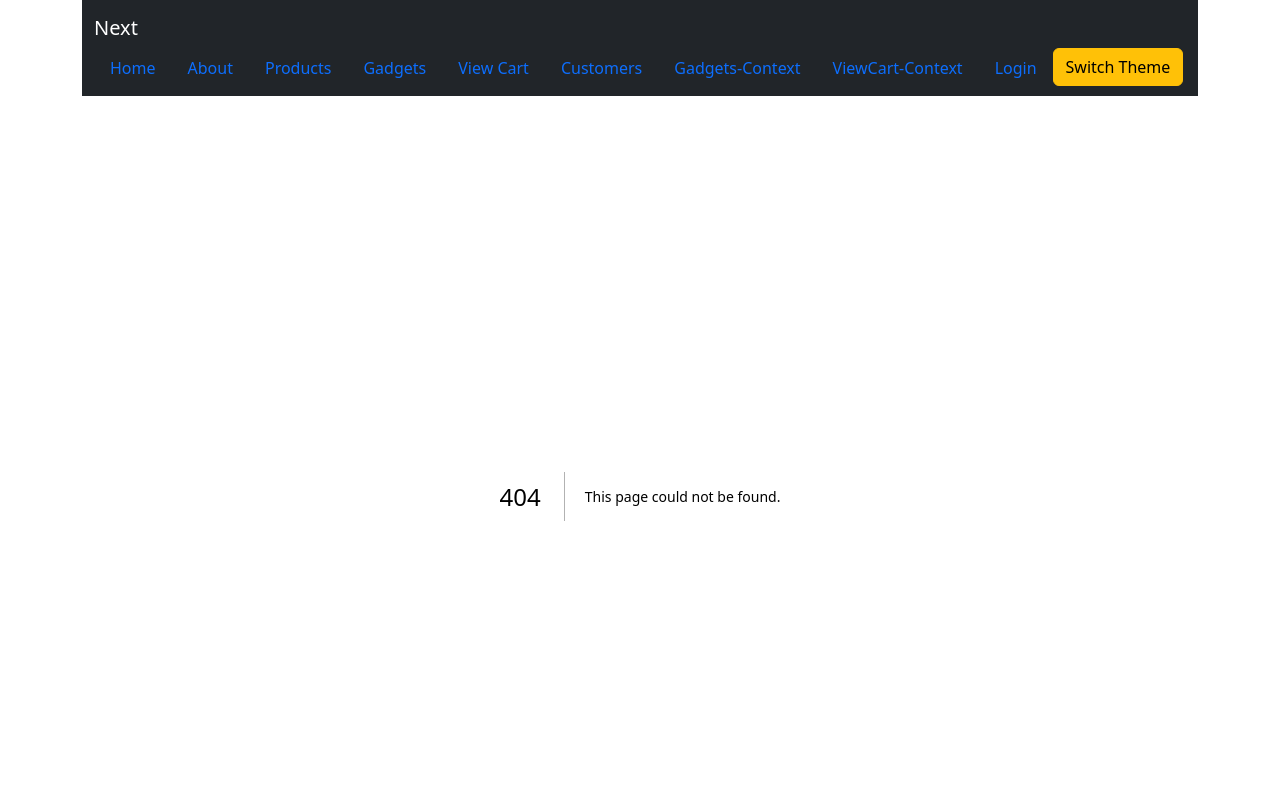
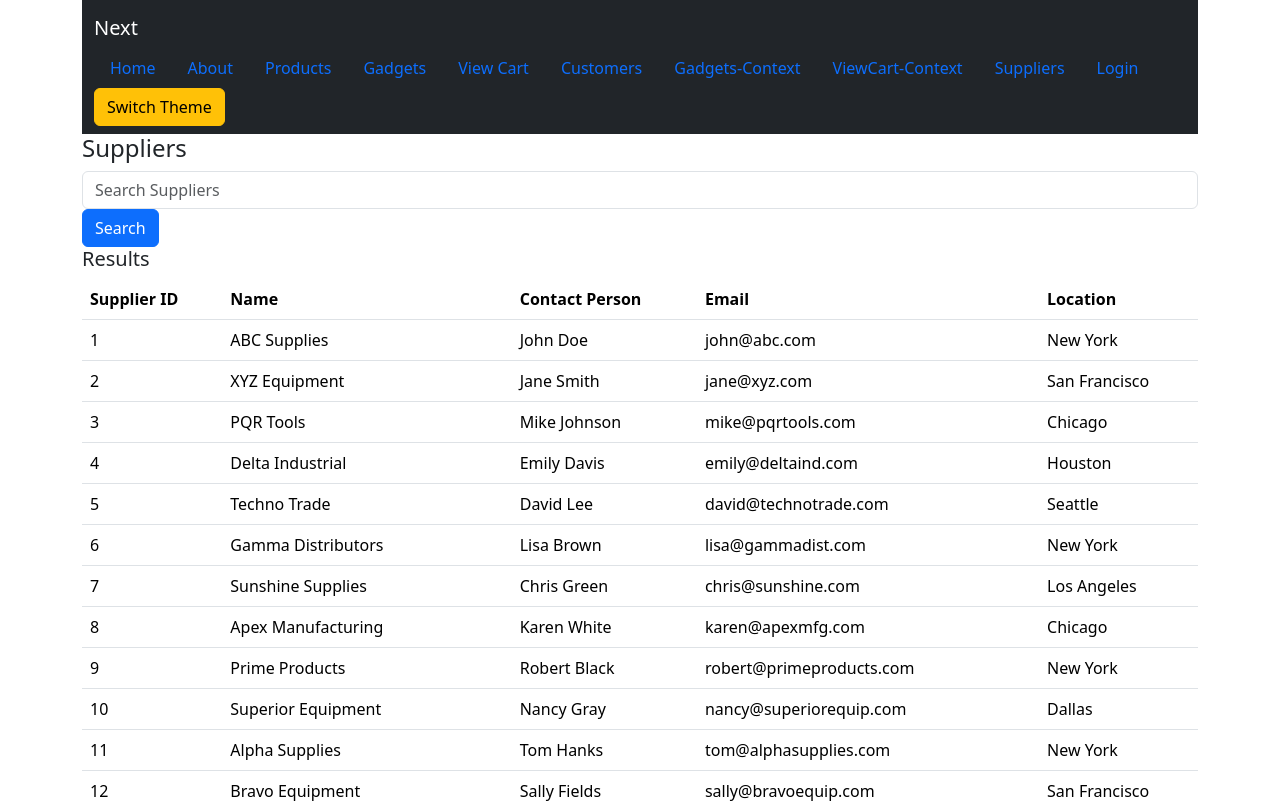
Before and after one commit to aniljos/Nextjs-Nov-19, a Next.js app in the folder the-awesome-app/: page /suppliers in a window 1280 px wide. Before the commit this address had no page. Shown: the top 803 px of the page. Built offline with nearby package versions, Linux system fonts and the light colour scheme.

Commit message:
Day 4 session 2

```diff
--- /dev/null
+++ b/the-awesome-app/src/app/api/suppliers/route.ts
@@ -0,0 +1,47 @@
+import { NextResponse } from "next/server";
+import {suppliers} from '@/data/supplier-data';
+
+// GET http://localhost:3000/api/suppliers
+//GET
+
+
+export function GET(request: Request){
+
+    const url = new URL(request.url);
+    const query = url.searchParams.get("query");
+
+    //connect to a database
+
+    if(query){
+        const filteredSuppliers = suppliers.filter(item =>
+                                            item.name.toLowerCase().includes(query.toLowerCase()) ||
+                                            item.location.toLowerCase().includes(query.toLowerCase()) ||
+                                            item.contactPerson.toLowerCase().includes(query.toLowerCase()));
+        return NextResponse.json(filteredSuppliers, {status: 200, statusText: "OK"})
+    }
+
+
+    return NextResponse.json(suppliers, {status: 200, statusText: "OK"})
+    //return NextResponse.json({message: "Hello Nextjs"}, {status: 200, statusText: "OK"})
+
+}
+
+//POST http://localhost:3000/api/suppliers
+//POST
+
+export async function POST(request: Request){
+
+    const supplier = await request.json();
+
+    if(supplier){
+        suppliers.push(supplier);
+        return NextResponse.json(supplier, {status:200});
+    }
+    else{
+        return NextResponse.json({message: "invalid data"}, {status: 400});
+    }
+}
+
+
+//DELETE http://localhost:3000/api/suppliers
+//POST
--- /dev/null
+++ b/the-awesome-app/src/app/suppliers/SupplierResultsView.tsx
@@ -0,0 +1,48 @@
+import { Supplier } from "@/model/Supplier";
+
+type SupplierResultsViewProps = {
+    query: string
+}
+
+export default async function SupplierResultsView(props: SupplierResultsViewProps){
+
+    const url = "http://localhost:3001/api/suppliers?query=" + props.query;
+    const response = await fetch(url, {cache: 'no-cache'});
+    const suppliers = await response.json() as Supplier[];
+
+    return (
+
+        <div>
+            <h5>Results</h5>
+
+            <table className="table">
+                <thead>
+                    <tr>
+                        <th>Supplier ID</th>
+                        <th>Name</th>
+                        <th>Contact Person</th>
+                        <th>Email</th>
+                        <th>Location</th>
+                    </tr>
+                </thead>
+                <tbody>
+                    {suppliers.map(supplier => {
+
+                        return (
+                            <tr key={supplier.id}>
+                                <td>{supplier.id}</td>
+                                <td>{supplier.name}</td>
+                                <td>{supplier.contactPerson}</td>
+                                <td>{supplier.email}</td>
+                                <td>{supplier.location}</td>
+                            </tr>
+                        )
+                    })}
+                </tbody>
+            </table>
+        </div>
+
+    )
+
+
+}
--- /dev/null
+++ b/the-awesome-app/src/app/suppliers/SupplierSearch.tsx
@@ -0,0 +1,33 @@
+'use client'
+
+import { Suspense, useState } from "react"
+import SupplierResultsView from "./SupplierResultsView";
+
+export default function SupplierSearch(){
+
+    const [searchQuery, setSearchQuery] = useState("");
+    const [query, setQuery] = useState("");
+
+
+    return (
+        <div>
+            <div>
+                <input className="form-control" type="search" placeholder="Search Suppliers"
+                        value={searchQuery} onChange={e => setSearchQuery(e.target.value)}/>
+            </div>
+            <div>
+                <button className="btn btn-primary" onClick={() => setQuery(searchQuery)}>Search</button>
+            </div>
+
+            {searchQuery ? <div className="alert alert-info">
+                Search results for {searchQuery}
+            </div>: null}
+
+            <div>
+                <Suspense fallback={<div className="alert alert-primary">Loading results...</div>}>
+                    <SupplierResultsView query={query}/>
+                </Suspense>
+            </div>
+        </div>
+    )
+}
--- /dev/null
+++ b/the-awesome-app/src/app/suppliers/page.tsx
@@ -0,0 +1,20 @@
+
+import SupplierSearch from "./SupplierSearch";
+
+export default async function SupplierPage(){
+
+
+
+    return (
+
+        <div>
+            <h4>Suppliers</h4>
+
+            <SupplierSearch/>
+
+
+        </div>
+
+    )
+
+}
--- a/the-awesome-app/src/components/AppBar.tsx
+++ b/the-awesome-app/src/components/AppBar.tsx
@@ -40,6 +40,9 @@ export default function AppBar() {
                         <Link className="nav-link" href="/viewcart-context">ViewCart-Context</Link>
                     </li>
                     <li className="nav-item">
+                        <Link className="nav-link" href="/suppliers">Suppliers</Link>
+                    </li>
+                    <li className="nav-item">
                         <Link className="nav-link" href="/login">Login</Link>
                     </li>
                     <li className="nav-item">
--- /dev/null
+++ b/the-awesome-app/src/data/supplier-data.ts
@@ -0,0 +1,32 @@
+export const suppliers = [
+    { id: 1, name: 'ABC Supplies', contactPerson: 'John Doe', email: 'john@abc.com', location: 'New York' },
+    { id: 2, name: 'XYZ Equipment', contactPerson: 'Jane Smith', email: 'jane@xyz.com', location: 'San Francisco' },
+    { id: 3, name: 'PQR Tools', contactPerson: 'Mike Johnson', email: 'mike@pqrtools.com', location: 'Chicago' },
+    { id: 4, name: 'Delta Industrial', contactPerson: 'Emily Davis', email: 'emily@deltaind.com', location: 'Houston' },
+    { id: 5, name: 'Techno Trade', contactPerson: 'David Lee', email: 'david@technotrade.com', location: 'Seattle' },
+    { id: 6, name: 'Gamma Distributors', contactPerson: 'Lisa Brown', email: 'lisa@gammadist.com', location: 'New York' },
+    { id: 7, name: 'Sunshine Supplies', contactPerson: 'Chris Green', email: 'chris@sunshine.com', location: 'Los Angeles' },
+    { id: 8, name: 'Apex Manufacturing', contactPerson: 'Karen White', email: 'karen@apexmfg.com', location: 'Chicago' },
+    { id: 9, name: 'Prime Products', contactPerson: 'Robert Black', email: 'robert@primeproducts.com', location: 'New York' },
+    { id: 10, name: 'Superior Equipment', contactPerson: 'Nancy Gray', email: 'nancy@superiorequip.com', location: 'Dallas' },
+    { id: 11, name: 'Alpha Supplies', contactPerson: 'Tom Hanks', email: 'tom@alphasupplies.com', location: 'New York' },
+    { id: 12, name: 'Bravo Equipment', contactPerson: 'Sally Fields', email: 'sally@bravoequip.com', location: 'San Francisco' },
+    { id: 13, name: 'PQR Solutions', contactPerson: 'Michael Scott', email: 'michael@pqrsolutions.com', location: 'Chicago' },
+    { id: 14, name: 'Delta Tech', contactPerson: 'Emily Evans', email: 'emily@deltatech.com', location: 'Houston' },
+    { id: 15, name: 'Tech Solutions', contactPerson: 'David Kim', email: 'david@techsolutions.com', location: 'Seattle' },
+    { id: 16, name: 'Gamma Logistics', contactPerson: 'Lisa Turner', email: 'lisa@gammalogistics.com', location: 'New York' },
+    { id: 17, name: 'Sunny Equipment', contactPerson: 'Chris Brown', email: 'chris@sunny.com', location: 'Los Angeles' },
+    { id: 18, name: 'Apex Distributors', contactPerson: 'Karen Walker', email: 'karen@apexdist.com', location: 'Chicago' },
+    { id: 19, name: 'Prime Solutions', contactPerson: 'Robert White', email: 'robert@primesolutions.com', location: 'New York' },
+    { id: 20, name: 'Superior Supplies', contactPerson: 'Nancy Carter', email: 'nancy@superiorsupplies.com', location: 'Dallas' },
+    { id: 21, name: 'Omega Distributors', contactPerson: 'George Martin', email: 'george@omegadist.com', location: 'San Francisco' },
+    { id: 22, name: 'Eagle Tools', contactPerson: 'Henry Ford', email: 'henry@eagletools.com', location: 'Los Angeles' },
+    { id: 23, name: 'Global Tech', contactPerson: 'Sara Wilson', email: 'sara@globaltech.com', location: 'New York' },
+    { id: 24, name: 'Fusion Equipment', contactPerson: 'Paul Young', email: 'paul@fusionequip.com', location: 'Chicago' },
+    { id: 25, name: 'West Coast Manufacturing', contactPerson: 'Laura Bell', email: 'laura@westcoastmfg.com', location: 'San Francisco' },
+    { id: 26, name: 'Sunrise Distributors', contactPerson: 'Dan Taylor', email: 'dan@sunrisedist.com', location: 'New York' },
+    { id: 27, name: 'Tech Solutions Group', contactPerson: 'David Young', email: 'david@techsolutionsgroup.com', location: 'Seattle' },
+    { id: 28, name: 'Prime Equipment', contactPerson: 'Linda Roberts', email: 'linda@primeequip.com', location: 'Houston' },
+    { id: 29, name: 'Delta Engineering', contactPerson: 'Evelyn Stewart', email: 'evelyn@deltaeng.com', location: 'New York' },
+    { id: 30, name: 'Zeta Supplies', contactPerson: 'Oliver King', email: 'oliver@zetasupplies.com', location: 'San Francisco' }
+];
--- /dev/null
+++ b/the-awesome-app/src/model/Supplier.ts
@@ -0,0 +1,7 @@
+export type Supplier = {
+    id: number;
+    name: string;
+    location: string;
+    contactPerson: string,
+    email: string
+}
```
